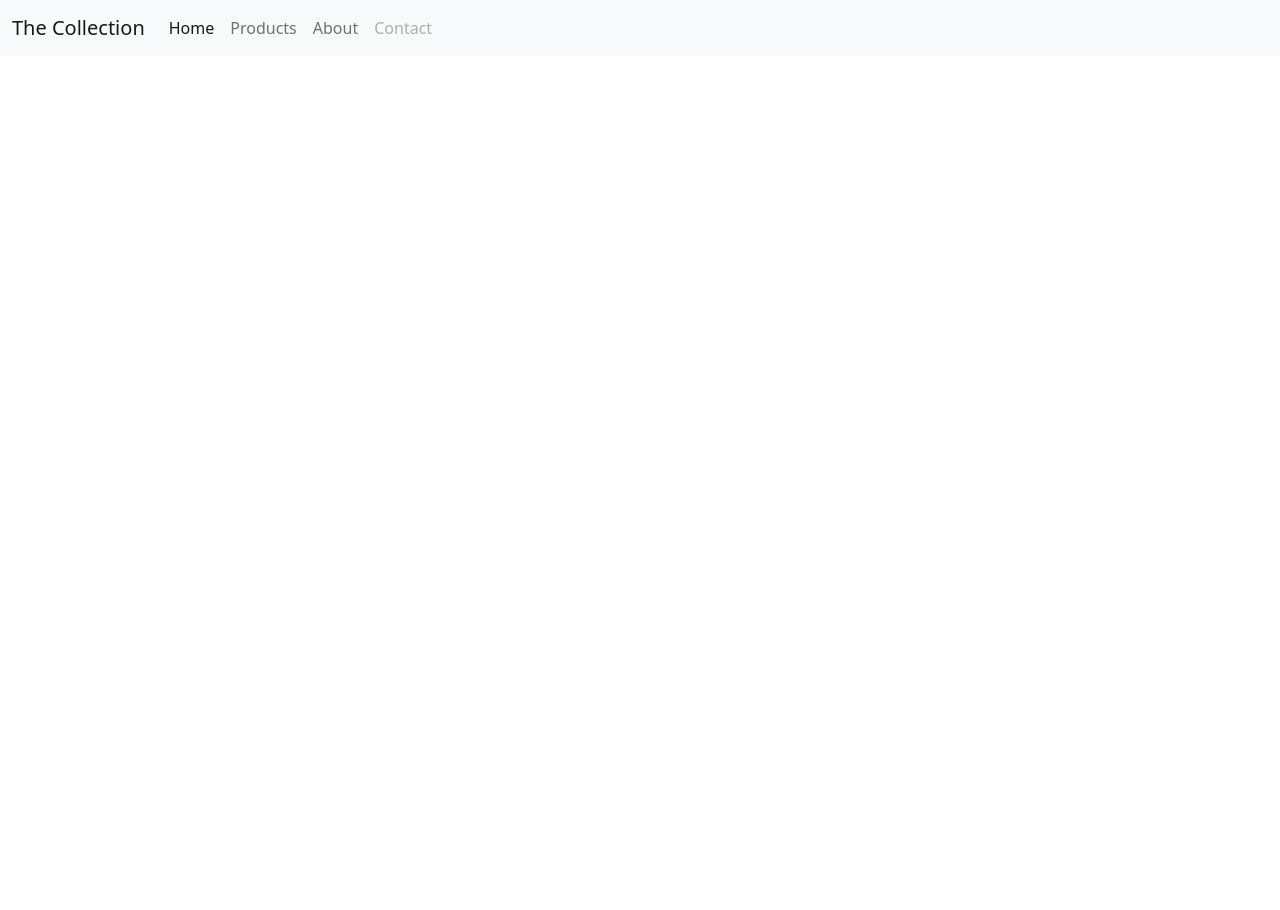
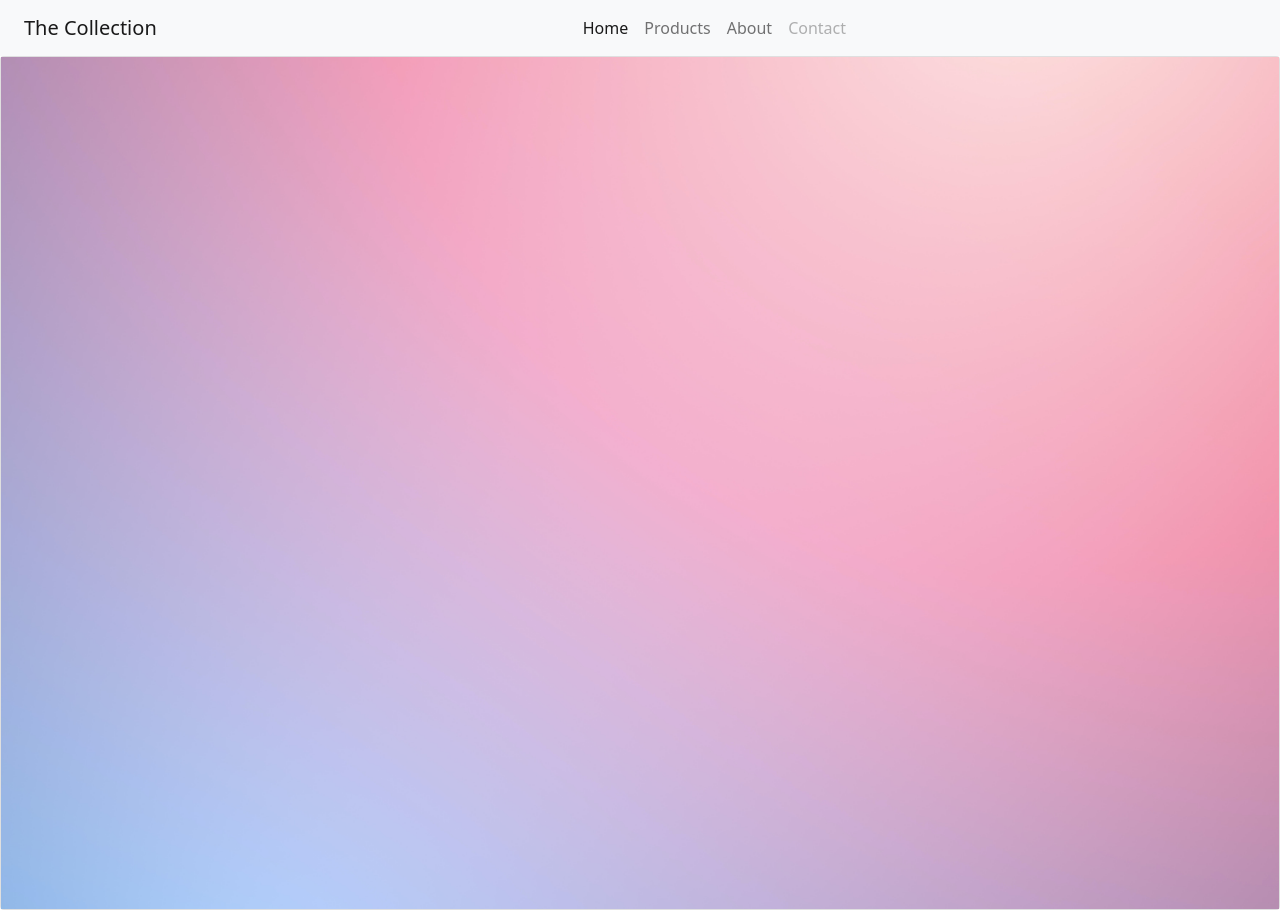
Before and after one commit to camille-granier/complete-eshop, a React (Create React App) app: page / in a window 1280 px wide. Before the commit the page ends 800 px from the top, so only its background shows below. Built offline with nearby package versions, Linux system fonts and the light colour scheme.

Commit message:
creation of Home component

```diff
--- a/src/App.js
+++ b/src/App.js
@@ -1,10 +1,15 @@
 import './App.css';
 import Navbar from './components/Navbar';
+import { Routes, Route } from 'react-router-dom';
+import Home from './components/Home';
 
 function App() {
   return (
    <>
     <Navbar />
+    <Routes>
+      <Route path='/' element={<Home/>}/>
+    </Routes>
    </>
   );
 }
--- /dev/null
+++ b/src/components/Home.jsx
@@ -0,0 +1,15 @@
+import React from 'react';
+
+
+
+const Home = () => {
+    return (
+        <div className='hero'>
+            <div className='card'>
+                <img src='assets/bg.jpg'/>
+            </div>
+        </div>
+    );
+};
+
+export default Home;
--- a/src/components/Navbar.jsx
+++ b/src/components/Navbar.jsx
@@ -1,16 +1,17 @@
 import React from 'react';
+import { NavLink } from 'react-router-dom';
 
 const Navbar = () => {
     return (
         <>
         <nav className="navbar navbar-expand-lg navbar-light bg-light">
-  <div className="container-fluid">
+  <div className="container-fluid px-4">
     <a className="navbar-brand" href="#">The Collection</a>
     <button className="navbar-toggler" type="button" data-bs-toggle="collapse" data-bs-target="#navbarNav" aria-controls="navbarNav" aria-expanded="false" aria-label="Toggle navigation">
       <span className="navbar-toggler-icon"></span>
     </button>
     <div className="collapse navbar-collapse" id="navbarNav">
-      <ul className="navbar-nav">
+      <ul className="navbar-nav mx-auto">
         <li className="nav-item">
           <a className="nav-link active" aria-current="page" href="#">Home</a>
         </li>
@@ -24,6 +25,11 @@ const Navbar = () => {
           <a className="nav-link disabled">Contact</a>
         </li>
       </ul>
+      <div className='buttons'>
+        {/*<NavLink  className='btn btn-outline-dark'><i className='fa fa-sign-in'></i>Login</NavLink>
+        <NavLink ></NavLink>
+    <NavLink ></NavLink>*/}
+      </div>
     </div>
   </div>
 </nav>
--- a/src/index.js
+++ b/src/index.js
@@ -3,13 +3,14 @@ import ReactDOM from 'react-dom';
 import './index.css';
 import App from './App';
 import reportWebVitals from './reportWebVitals';
+import { BrowserRouter } from 'react-router-dom';
 import '../node_modules/bootstrap/dist/css/bootstrap.min.css';
 import '../node_modules/font-awesome/css/font-awesome.min.css';
 
 ReactDOM.render(
-  <React.StrictMode>
+  <BrowserRouter>
     <App />
-  </React.StrictMode>,
+  </BrowserRouter>,
   document.getElementById('root')
 );
 
```
Also changed, not shown: public/assets/bg.jpg (added), src/components/buttons/CartBtn.jsx (added), src/components/buttons/Login.jsx (added), src/components/buttons/Register.jsx (added).
